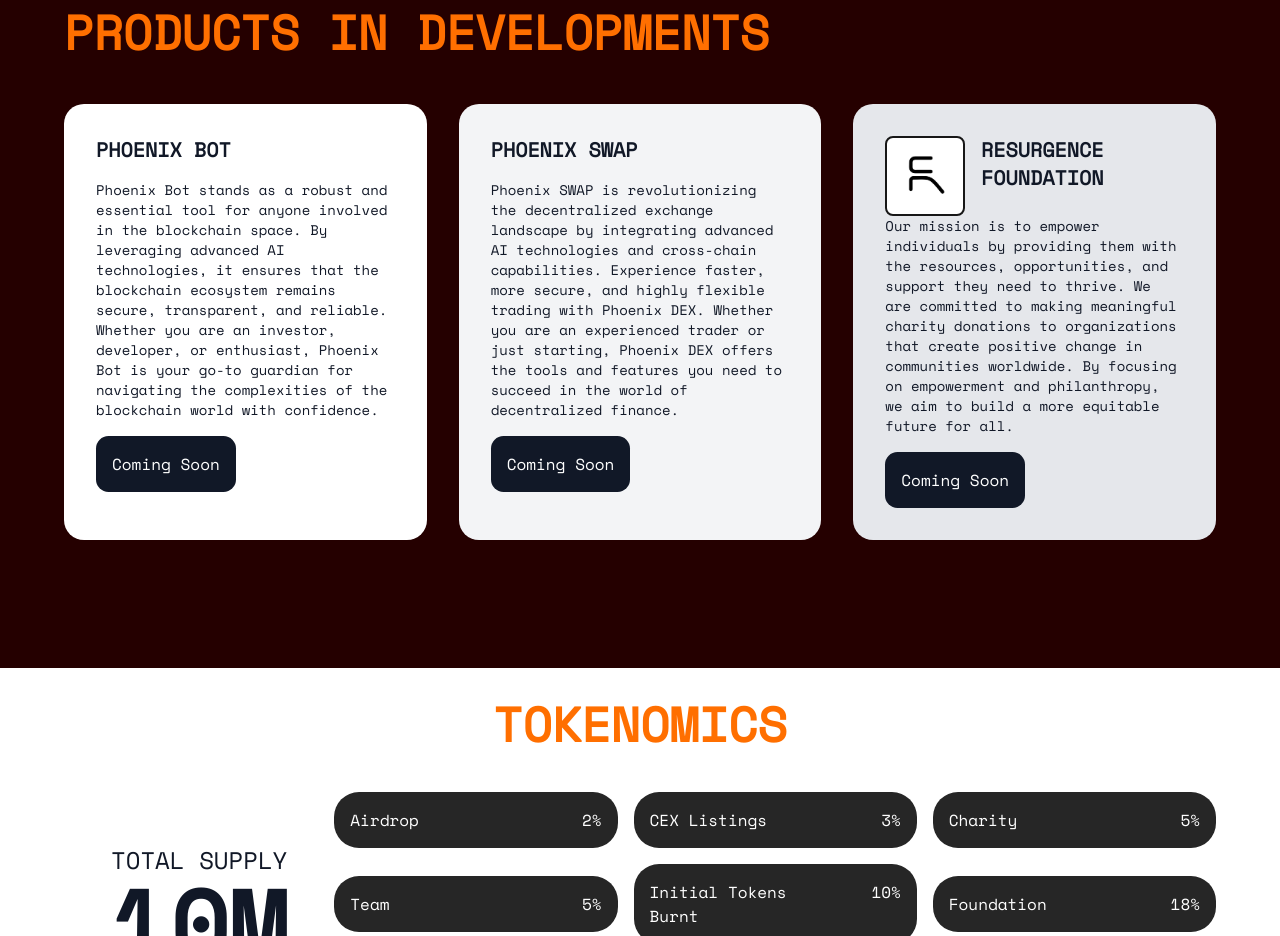
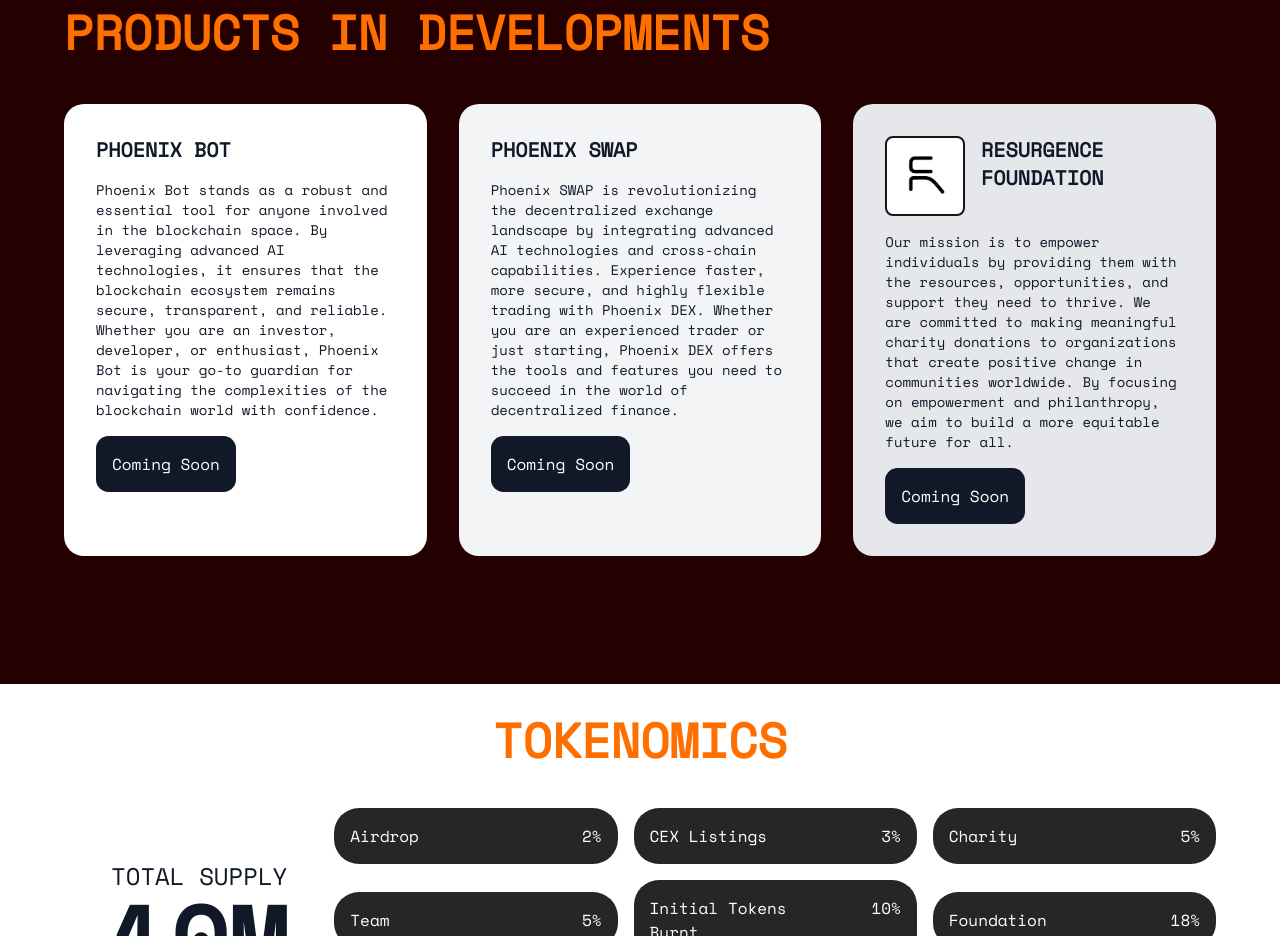
Before and after one commit to gamertechsdefi/phoenix-token, a Next.js app: page / in a window 1280 px wide. Shown: the part 2460-3396 px from the top of the page. Built offline with nearby package versions, Linux system fonts and the light colour scheme; a web font is replaced by a local one.

Commit message:
revamp 0.1.3.1

```diff
--- a/src/app/components/UtilitiesSection.js
+++ b/src/app/components/UtilitiesSection.js
@@ -129,7 +129,7 @@
 
           {/*Resurgence Foundation */}
           <motion.div variants={childVariants} className="bg-gray-200 p-8 rounded-[20px]">
-            <div className="flex flex-row gap-4 justify-center">
+            <div className="flex flex-row gap-4 justify-center pb-4">
               <div className="w-[100px] h-[80px] bg-white border-2 border-neutral-900 rounded-lg">
                 <Image src={rflogo} width={70} height={70} alt="resurgence foundation logo" />
               </div>
```
